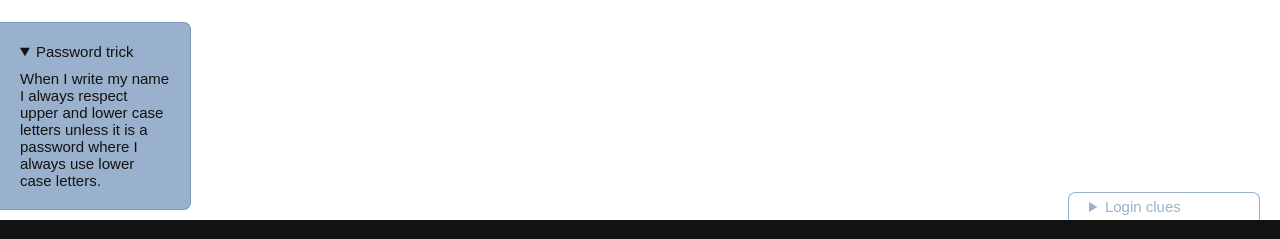
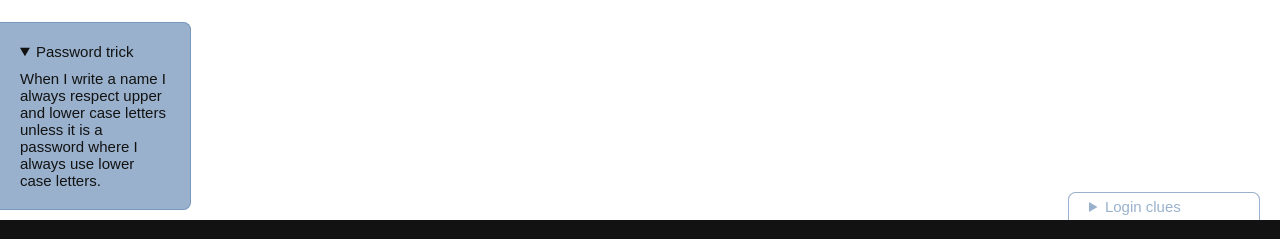
Before and after one commit to LidiaA3/login-shop, a React (Vite) app: page /login in a window 1280 px wide. Both pictures are taken after a click on the heading "Password trick". Shown: the part 593-832 px from the top of the page. Built offline with nearby package versions, Linux system fonts and the light colour scheme; no server answers.

Commit message:
Retouch details

```diff
--- a/src/views/login/Login.jsx
+++ b/src/views/login/Login.jsx
@@ -69,7 +69,7 @@ function Login() {
 
       <details className="login__popup login__popup--left">
         <summary className='login__popup__summary'>Password trick</summary>
-        <p>When I write my name I always respect upper and lower case letters unless it is a password where I always use lower case letters.</p>
+        <p>When I write a name I always respect upper and lower case letters unless it is a password where I always use lower case letters.</p>
       </details>
 
     </div>
```
